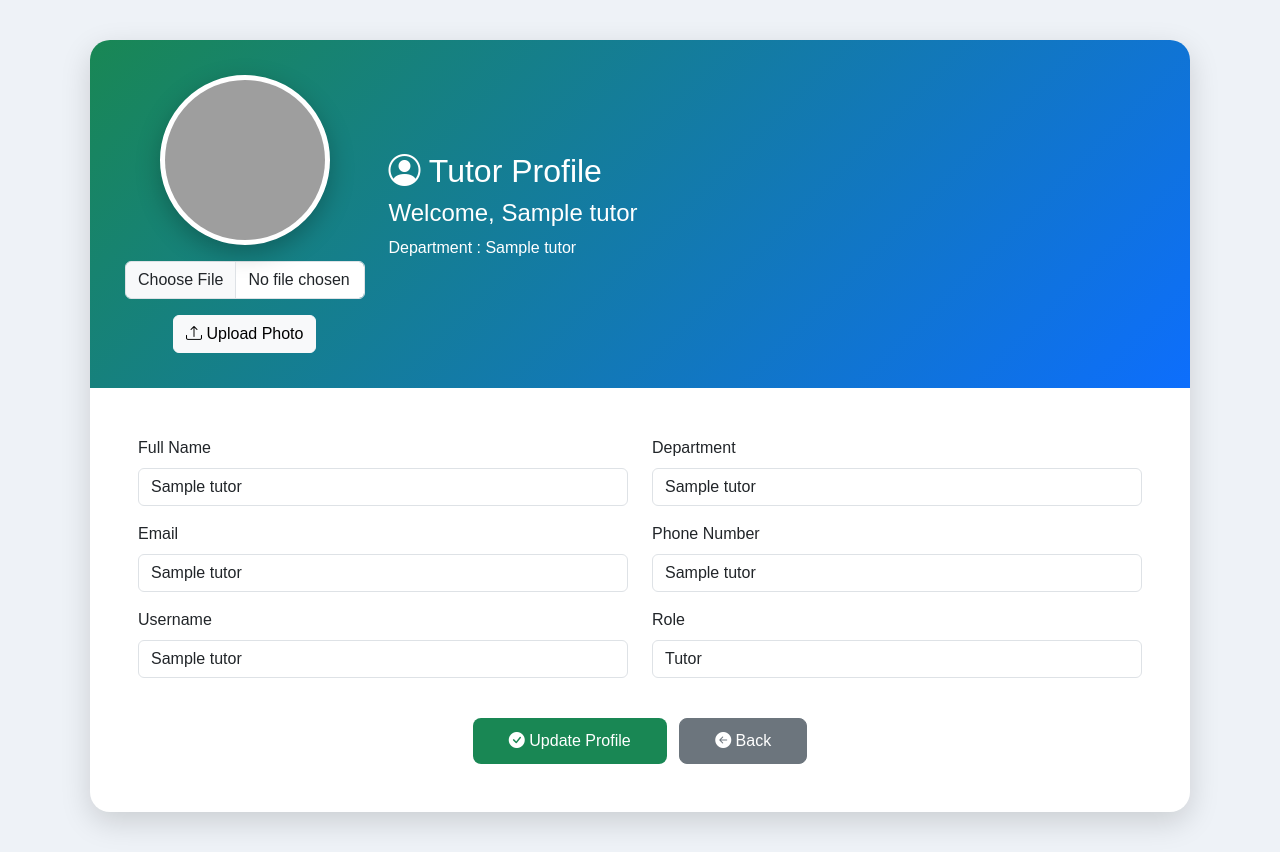
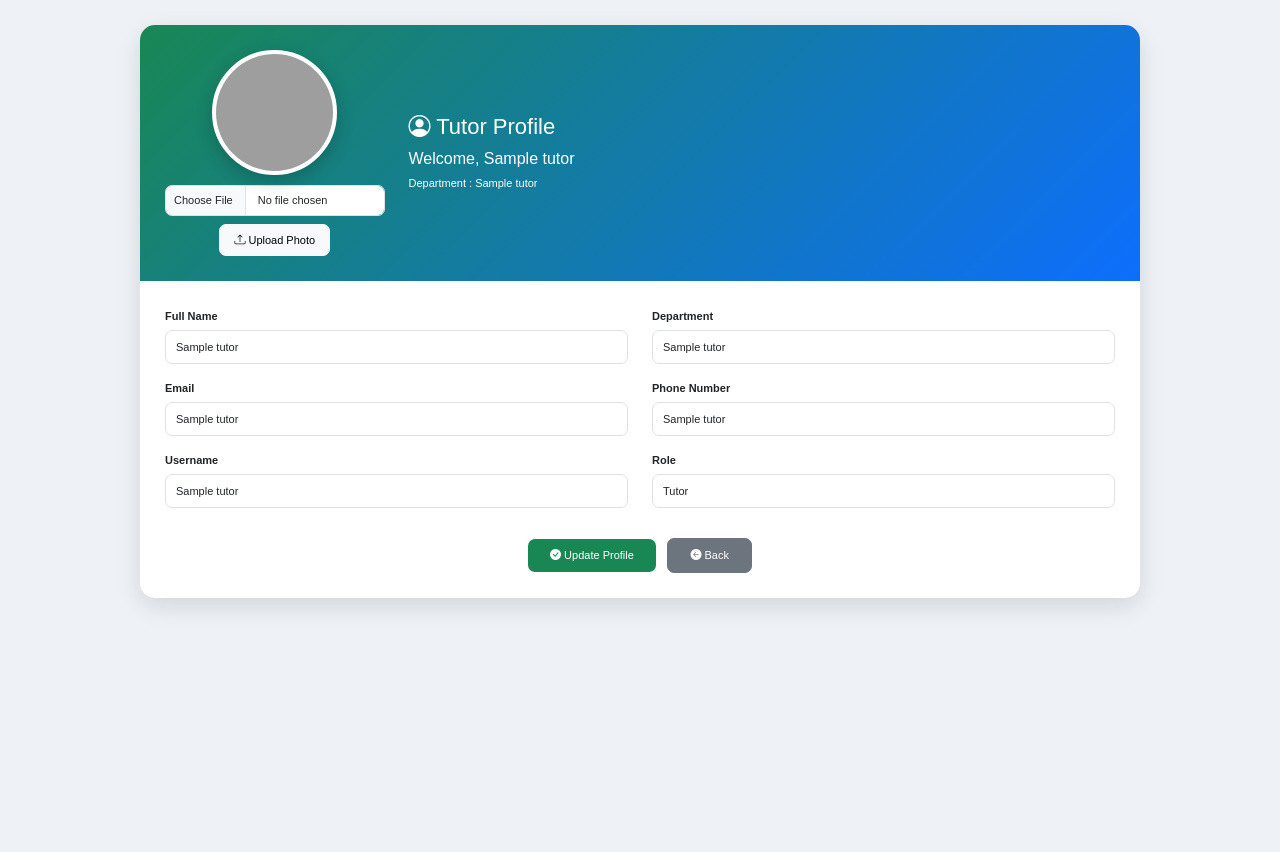
Before and after one commit to pradee-codex/student-certificate-system, a Flask app: template templates/tutor/profile.html in a window 1280 px wide. After the commit the page ends 609 px from the top, so only its background shows below. Run offline with Flask 3, Linux system fonts and the light colour scheme; the template is opened without the code that fills it: most values are stand-ins (such as "Sample title", 1, 10 or a date in 2020); some libraries are stand-ins or nearby versions; grey boxes are pictures that could not be loaded.

Commit message:
Make tutor profile compact

```diff
--- a/templates/tutor/profile.html
+++ b/templates/tutor/profile.html
@@ -8,76 +8,219 @@
 
 <title>Tutor Profile</title>
 
-<link href="https://cdn.jsdelivr.net/npm/bootstrap@5.3.3/dist/css/bootstrap.min.css" rel="stylesheet">
+<link href="https://cdn.jsdelivr.net/npm/bootstrap@5.3.3/dist/css/bootstrap.min.css"
+      rel="stylesheet">
 
-<link href="https://cdn.jsdelivr.net/npm/bootstrap-icons@1.11.3/font/bootstrap-icons.css" rel="stylesheet">
+<link href="https://cdn.jsdelivr.net/npm/bootstrap-icons@1.11.3/font/bootstrap-icons.css"
+      rel="stylesheet">
 
 <style>
+
+/* =========================================
+   TUTOR PROFILE - COMPACT SIZE
+   SAME STYLE AS TUTOR DASHBOARD
+========================================= */
 
 body{
     background:#eef2f7;
     font-family:'Poppins',sans-serif;
+    font-size:13px;
 }
 
+
+/* PROFILE CARD */
+
 .profile-card{
-    max-width:1100px;
-    margin:40px auto;
+    max-width:1000px;
+    margin:25px auto;
     border:none;
-    border-radius:20px;
+    border-radius:15px;
     overflow:hidden;
-    box-shadow:0 10px 30px rgba(0,0,0,.15);
+    box-shadow:0 8px 25px rgba(0,0,0,.12);
 }
+
+
+/* PROFILE HEADER */
 
 .profile-header{
     background:linear-gradient(135deg,#198754,#0d6efd);
     color:white;
-    padding:35px;
+    padding:25px;
 }
 
+
+/* PROFILE IMAGE */
+
 .profile-img{
-    width:170px;
-    height:170px;
+    width:125px;
+    height:125px;
     border-radius:50%;
-    border:5px solid #fff;
+    border:4px solid #fff;
     object-fit:cover;
     background:#fff;
-    box-shadow:0 8px 25px rgba(0,0,0,.25);
+    box-shadow:0 6px 18px rgba(0,0,0,.20);
 }
 
+
+/* IMAGE UPLOAD */
+
 .upload-btn{
-    margin-top:15px;
+    margin-top:10px;
 }
+
+.upload-btn .form-control{
+    font-size:11px;
+    padding:6px 8px;
+}
+
+.upload-btn .btn{
+    font-size:11px;
+    padding:7px 14px;
+    border-radius:7px;
+}
+
+
+/* PROFILE TITLE */
+
+.profile-header h2{
+    font-size:22px;
+    margin-bottom:8px;
+}
+
+.profile-header h4{
+    font-size:16px;
+    margin-bottom:7px;
+}
+
+.profile-header p{
+    font-size:11px;
+    margin-bottom:0;
+}
+
+
+/* FORM BODY */
+
+.profile-card .card-body{
+    padding:25px !important;
+}
+
+
+/* LABEL */
+
+.form-label{
+    font-size:11px;
+    font-weight:600;
+    margin-bottom:5px;
+}
+
+
+/* INPUT */
+
+.form-control{
+    font-size:11px;
+    padding:8px 10px;
+    border-radius:7px;
+}
+
+
+/* SAVE BUTTON */
 
 .btn-save{
     background:#198754;
     color:white;
-    padding:10px 35px;
-    border-radius:8px;
+    padding:8px 22px;
+    border-radius:7px;
+    font-size:11px;
+    border:none;
 }
 
+.btn-save:hover{
+    background:#157347;
+    color:white;
+}
+
+
+/* BACK BUTTON */
+
 .btn-back{
-    padding:10px 35px;
-    border-radius:8px;
+    padding:8px 22px;
+    border-radius:7px;
+    font-size:11px;
+}
+
+
+/* FORM SPACING */
+
+.profile-card .mb-3{
+    margin-bottom:14px !important;
+}
+
+
+/* MOBILE */
+
+@media (max-width:768px){
+
+    .profile-card{
+        margin:15px;
+    }
+
+    .profile-header{
+        padding:20px;
+    }
+
+    .profile-img{
+        width:105px;
+        height:105px;
+    }
+
+    .profile-header h2{
+        font-size:20px;
+    }
+
+    .profile-header h4{
+        font-size:14px;
+    }
+
+    .profile-header p{
+        font-size:10px;
+    }
+
+    .profile-card .card-body{
+        padding:20px !important;
+    }
+
 }
 
 </style>
 
 </head>
 
+
 <body>
 
+
 <div class="card profile-card">
+
+
+    <!-- =====================================================
+         PROFILE HEADER
+    ====================================================== -->
 
     <div class="profile-header">
 
         <div class="row align-items-center">
+
+
+            <!-- PROFILE PHOTO -->
 
             <div class="col-md-3 text-center">
 
                 <img
                     id="preview"
                     src="{% if tutor[6] %}{{ url_for('static', filename='uploads/profile/' + tutor[6]) }}{% else %}{{ url_for('static', filename='uploads/profile/default.png') }}{% endif %}"
-class="profile-img">
+                    class="profile-img"
+                    alt="Tutor Profile">
+
 
                 <form
                     action="/upload_tutor_photo"
@@ -85,17 +228,19 @@ method="POST"
                     enctype="multipart/form-data"
                     class="upload-btn">
 
+
                     <input
                         type="file"
                         name="profile_photo"
-class="form-control mt-3"
+                        class="form-control mt-2"
                         accept=".jpg,.jpeg,.png"
                         onchange="previewImage(event)"
                         required>
 
+
                     <button
                         type="submit"
-class="btn btn-light mt-3">
+                        class="btn btn-light mt-2">
 
                         <i class="bi bi-upload"></i>
 
@@ -107,6 +252,9 @@ Upload Photo
 
             </div>
 
+
+            <!-- PROFILE DETAILS -->
+
             <div class="col-md-9">
 
                 <h2>
@@ -117,6 +265,7 @@ Tutor Profile
 
                 </h2>
 
+
                 <h4>
 
                     Welcome,
@@ -124,6 +273,7 @@ Welcome,
                     {{ tutor[1] }}
 
                 </h4>
+
 
                 <p>
 
@@ -135,19 +285,35 @@ Department :
 
             </div>
 
+
         </div>
 
     </div>
 
-<div class="card-body p-5">
 
-<form action="/update_tutor_profile" method="POST">
+
+    <!-- =====================================================
+         PROFILE FORM
+    ====================================================== -->
+
+    <div class="card-body">
+
+
+        <form
+            action="/update_tutor_profile"
+            method="POST">
+
 
             <div class="row">
 
+
+                <!-- FULL NAME -->
+
                 <div class="col-md-6 mb-3">
 
-<label class="form-label">Full Name</label>
+                    <label class="form-label">
+                        Full Name
+                    </label>
 
                     <input
                         type="text"
@@ -158,9 +324,14 @@ required>
 
                 </div>
 
+
+                <!-- DEPARTMENT -->
+
                 <div class="col-md-6 mb-3">
 
-<label class="form-label">Department</label>
+                    <label class="form-label">
+                        Department
+                    </label>
 
                     <input
                         type="text"
@@ -170,9 +341,14 @@ readonly>
 
                 </div>
 
+
+                <!-- EMAIL -->
+
                 <div class="col-md-6 mb-3">
 
-<label class="form-label">Email</label>
+                    <label class="form-label">
+                        Email
+                    </label>
 
                     <input
                         type="email"
@@ -182,9 +358,14 @@ value="{{ tutor[3] }}">
 
                 </div>
 
+
+                <!-- PHONE -->
+
                 <div class="col-md-6 mb-3">
 
-<label class="form-label">Phone Number</label>
+                    <label class="form-label">
+                        Phone Number
+                    </label>
 
                     <input
                         type="text"
@@ -194,9 +375,14 @@ value="{{ tutor[4] }}">
 
                 </div>
 
+
+                <!-- USERNAME -->
+
                 <div class="col-md-6 mb-3">
 
-<label class="form-label">Username</label>
+                    <label class="form-label">
+                        Username
+                    </label>
 
                     <input
                         type="text"
@@ -206,9 +392,14 @@ readonly>
 
                 </div>
 
+
+                <!-- ROLE -->
+
                 <div class="col-md-6 mb-3">
 
-<label class="form-label">Role</label>
+                    <label class="form-label">
+                        Role
+                    </label>
 
                     <input
                         type="text"
@@ -218,9 +409,13 @@ readonly>
 
                 </div>
 
+
             </div>
 
-<div class="text-center mt-4">
+
+            <!-- BUTTONS -->
+
+            <div class="text-center mt-3">
 
                 <button
                     type="submit"
@@ -231,6 +426,7 @@ class="btn btn-save">
                     Update Profile
 
                 </button>
+
 
                 <a
                     href="/tutor"
@@ -244,14 +440,19 @@ Back
 
             </div>
 
+
         </form>
 
     </div>
 
+
 </div>
-<!-- ===========================
-     Image Preview Script
-=========================== -->
+
+
+
+<!-- =====================================================
+     IMAGE PREVIEW SCRIPT
+====================================================== -->
 
 <script>
 
@@ -265,7 +466,8 @@ function previewImage(event){
 
         reader.onload = function(e){
 
-            document.getElementById("preview").src = e.target.result;
+            document.getElementById("preview").src =
+                e.target.result;
 
         }
 
@@ -277,9 +479,12 @@ function previewImage(event){
 
 </script>
 
-<!-- Bootstrap JS -->
+
+
+<!-- BOOTSTRAP JS -->
 
 <script src="https://cdn.jsdelivr.net/npm/bootstrap@5.3.3/dist/js/bootstrap.bundle.min.js"></script>
+
 
 </body>
 
```
Lines whose indentation alone changed are shown as unchanged.
